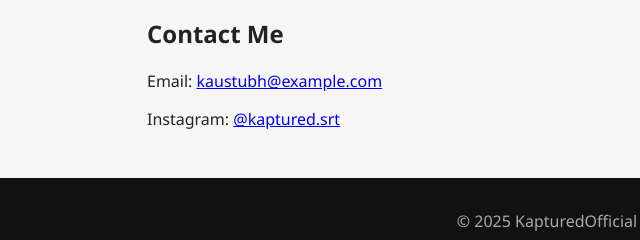
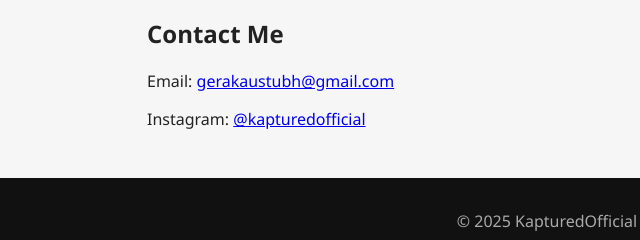
Before and after one commit to Gerakaustubh/KapturedOffical, a plain HTML site: page index.html in a window 1280 px wide. Shown: the part 600-840 px from the top of the page, 93-733 px from the left. Drawn offline with Linux system fonts and the light colour scheme; files whose address does not match are found by name.

Commit message:
Update index.html

```diff
--- a/index.html
+++ b/index.html
@@ -31,8 +31,8 @@
 
   <section id="contact">
     <h2>Contact Me</h2>
-    <p>Email: <a href="mailto:kaustubh@example.com">kaustubh@example.com</a></p>
-    <p>Instagram: <a href="https://instagram.com/kaptured.srt" target="_blank">@kaptured.srt</a></p>
+    <p>Email: <a href="mailto:gerakaustubh@gmail.com">gerakaustubh@gmail.com</a></p>
+    <p>Instagram: <a href="https://instagram.com/kapturedofficial" target="_blank">@kapturedofficial</a></p>
   </section>
 
   <footer>
```
